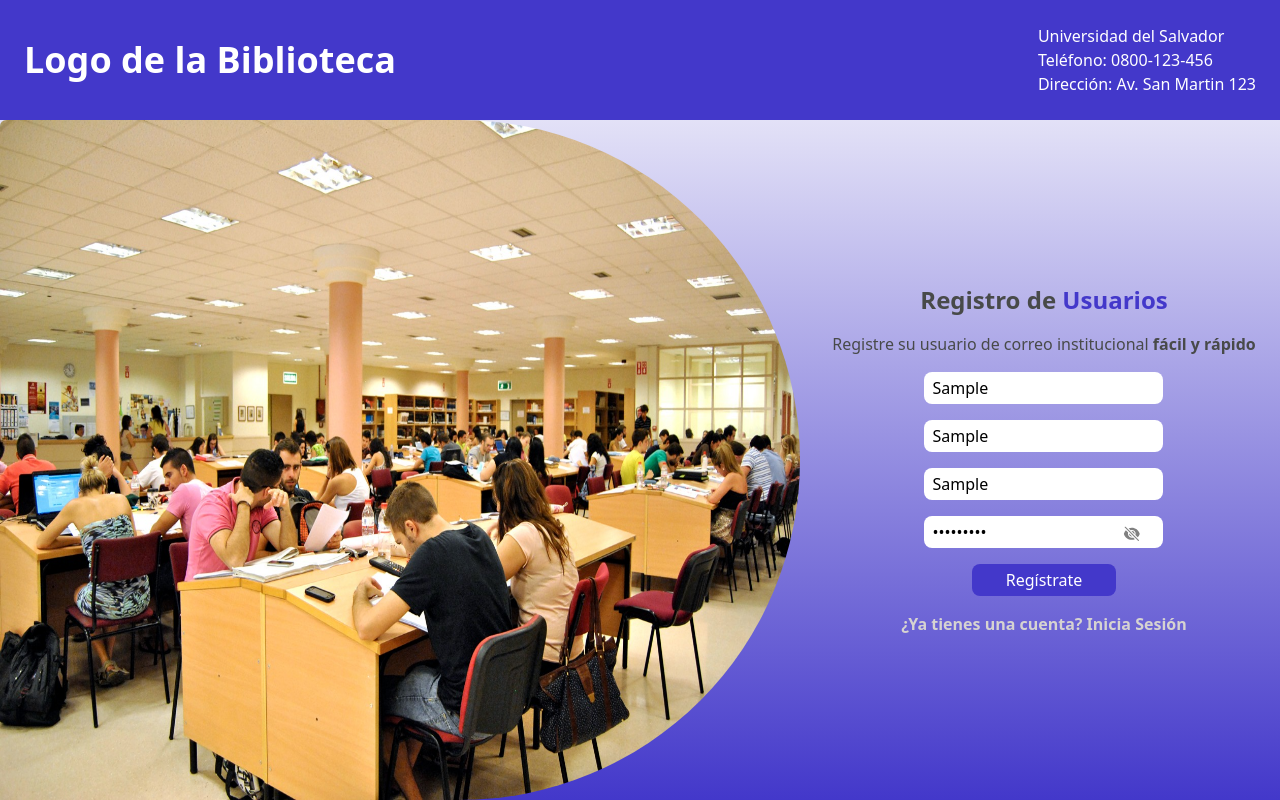
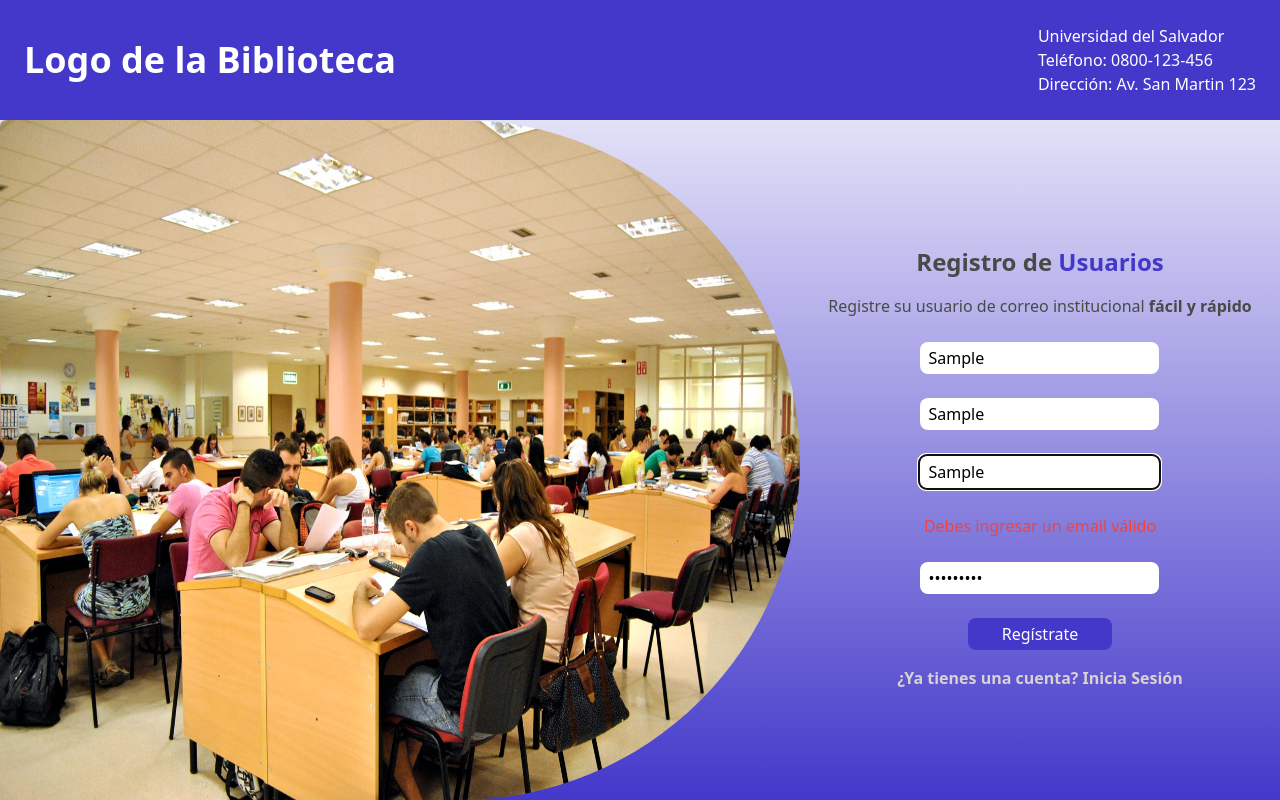
Before and after one commit to FelipeMc15/Front-End-Bibliometrica, a Next.js app: page /register in a window 1280 px wide. Both pictures are taken after typing "Sample", "Sample", "Sample", "Sample123" into the empty fields and a click on the button "Regístrate". Built offline with nearby package versions, Linux system fonts and the light colour scheme.

Commit message:
react-hook-form & yup added, config and code has been refactored

```diff
--- a/app/login/models/login.models.ts
+++ b/app/login/models/login.models.ts
@@ -2,3 +2,8 @@ export interface LoginUser{
     email: string,
     password: string
 }
+
+export type InputsLogin = {
+    user: string;
+    password: string;
+  };
--- a/app/login/page.tsx
+++ b/app/login/page.tsx
@@ -1,39 +1,43 @@
 "use client";
 import Image from "next/image";
 import Link from "next/link";
+import { ChangeEvent, useRef, useState } from "react";
+import { useDispatch } from "react-redux";
+import { Dispatch } from "redux";
+import { SubmitHandler, useForm } from "react-hook-form";
+import { yupResolver } from "@hookform/resolvers/yup";
 import { publicRoutes } from "routes/routes.models";
 import LoginImage from "./assets/Login-Image.jpeg";
-import { FormEvent, useRef, useState } from "react";
 import { getUserAction } from "redux/actions/user-actions/get.user.action";
-import { useDispatch } from "react-redux";
-import { Dispatch } from "redux";
 import NavBarLogAndReg from "app/components/NavBarLogAndReg";
+import { loginSchema } from "./schemas/login.schema";
+import { InputsLogin } from "./models/login.models";
 
 export default function Login() {
   const [showPwd, setShowPwd] = useState(false);
-  const [errors, setErrors] = useState({ user: "", password: "" });
+  const [formLogin, setFormLogin] = useState({ user: "", password: "" });
   const formRef = useRef() as React.MutableRefObject<HTMLFormElement>;
   const dispatch = useDispatch<Dispatch<any>>();
-  function handleLogin(e: FormEvent) {
-    e.preventDefault();
-    const formData = new FormData(formRef.current);
-    const values = Object.fromEntries(formData);
-    const errorObject = { user: "", password: "" };
-    if (values.user === "") {
-      errorObject.user = "Debe ingresar un usuario";
+  const {
+    register,
+    formState: { errors },
+    handleSubmit,
+  } = useForm<InputsLogin>({
+    resolver: yupResolver(loginSchema), defaultValues:{
+      user: "",
+      password:""
     }
+  });
 
-    if (values.password === "") {
-      errorObject.password = "Debe ingresar una contraseña";
-    }
-    setErrors(errorObject);
+  const handleLogin: SubmitHandler<InputsLogin> = (data) => {
+    console.log(data, "soy data");
     dispatch(getUserAction(1));
+  };
+
+  function handleChange(e: ChangeEvent<HTMLInputElement>) {
+    setFormLogin({ ...formLogin, [e.target.name]: e.target.value });
   }
-  function handleChange() {
-    if (errors.user || errors.password) {
-      setErrors({ user: "", password: "" });
-    }
-  }
+
   return (
     <div className="bg-gradient-to-t from-indigo-700 h-screen w-screen">
       <NavBarLogAndReg />
@@ -46,7 +50,7 @@ export default function Login() {
       >
         <Image
           src={LoginImage}
-          alt="Imagen ilustrativa para la sección de Login"
+          alt="Imagen ilustrativa para la sección de Inicio de Sesión"
           className="sm:rounded-r-full rounded-t-[180px]"
           width={800}
           height={900}
@@ -63,28 +67,33 @@ export default function Login() {
           </h1>
           <form
             ref={formRef}
-            onChange={handleChange}
-            onSubmit={handleLogin}
+            onSubmit={handleSubmit(handleLogin)}
             className="flex flex-col justify-center items-center gap-6"
           >
             <p className="text-grey font-medium text-center">
               Inicie sesión mediante su usuario de correo institucional
             </p>
             <input
-              name="user"
+              {...register("user", { required: true })}
+              aria-invalid={errors.user ? "true" : "false"}
               type="text"
               placeholder="Usuario"
+              onChange={handleChange}
               className={
                 !errors.user
                   ? "pl-2 py-1 rounded-lg"
                   : "pl-2 py-1 rounded-lg border-2 border-solid border-red-500"
               }
             />
-            {errors.user && <p className="text-red-500">{errors.user}</p>}
+            {errors.user && (
+              <p className="text-red-500">{errors.user.message}</p>
+            )}
             <input
-              name="password"
+              {...register("password", { required: true })}
+              aria-invalid={errors.password ? "true" : "false"}
               type={!showPwd ? "password" : "text"}
               placeholder="Contraseña"
+              onChange={handleChange}
               className={
                 !errors.password
                   ? "pl-2 py-1 rounded-lg"
@@ -92,7 +101,7 @@ export default function Login() {
               }
             />
             {errors.password && (
-              <p className="text-red-500 ">{errors.password}</p>
+              <p className="text-red-500 ">{errors.password.message}</p>
             )}
             {!errors.user && !errors.password && (
               <div
--- /dev/null
+++ b/app/login/schemas/login.schema.ts
@@ -0,0 +1,5 @@
+import * as yup from "yup";
+export const loginSchema = yup.object().shape({
+    user: yup.string().email("Debes ingresar un email válido").required("Debes ingresar un usuario"),
+    password: yup.string().required("Debes ingresar una contraseña")
+  });
--- a/app/register/page.tsx
+++ b/app/register/page.tsx
@@ -1,45 +1,49 @@
 "use client";
 import Image from "next/image";
 import Link from "next/link";
+import { ChangeEvent, useRef, useState } from "react";
+import { useDispatch } from "react-redux";
+import { Dispatch } from "redux";
+import { SubmitHandler, useForm } from "react-hook-form";
+import { yupResolver } from "@hookform/resolvers/yup";
 import { publicRoutes } from "routes/routes.models";
 import LoginImage from "../login/assets/Login-Image.jpeg";
-import { FormEvent, useRef, useState } from "react";
-import { getUserAction } from "redux/actions/user-actions/get.user.action";
-import { useDispatch } from "react-redux";
-import { Dispatch } from "redux";
 import NavBarLogAndReg from "app/components/NavBarLogAndReg";
+import { registerSchema } from "./schemas/register.schema";
+import { InputsRegister } from "./models/register.models";
 
 export default function Register() {
   const [showPwd, setShowPwd] = useState(false);
-  const [errors, setErrors] = useState({name:"", lastname:"", user: "", password: "" });
-  const formRef = useRef() as React.MutableRefObject<HTMLFormElement>;
+  const [formRegister, setFormRegister] = useState({
+    name: "",
+    lastname: "",
+    user: "",
+    password: "",
+  });
   const dispatch = useDispatch<Dispatch<any>>();
-  function handleRegister(e: FormEvent) {
-    e.preventDefault();
-    const formData = new FormData(formRef.current);
-    const values = Object.fromEntries(formData);
-    const errorObject = {name:"", lastname:"", user: "", password: "" };
-    if (values.name === "") {
-      errorObject.name = "Debe ingresar un nombre";
-    }
-    if (values.lastname === "") {
-      errorObject.lastname = "Debe ingresar un apellido";
-    }
-    if (values.user === "") {
-      errorObject.user = "Debe ingresar un usuario";
+  const {
+    register,
+    formState: { errors },
+    handleSubmit,
+  } = useForm<InputsRegister>({
+    resolver: yupResolver(registerSchema),
+    defaultValues: {
+      name: "",
+      lastname: "",
+      user: "",
+      password: "",
+    },
+  });
+
+  const handleRegister: SubmitHandler<InputsRegister> = (data) => {
+    console.log(data, "soy data");
+    //dispatch(getUserAction(1));
+  };
+
+  function handleChange(e: ChangeEvent<HTMLInputElement>) {
+    setFormRegister({ ...formRegister, [e.target.name]: e.target.value });
   }
 
-    if (values.password === "") {
-      errorObject.password = "Debe ingresar una contraseña";
-    }
-    setErrors(errorObject);
-    //dispatch(getUserAction(1));
-  }
-  function handleChange() {
-    if (errors.name || errors.lastname || errors.user || errors.password) {
-      setErrors({name: "", lastname: "", user: "", password: ""});
-    }
-  }
   return (
     <div className="bg-gradient-to-t from-indigo-700 h-screen w-screen">
       <NavBarLogAndReg />
@@ -52,7 +56,7 @@ export default function Register() {
       >
         <Image
           src={LoginImage}
-          alt="Imagen ilustrativa para la sección de Login"
+          alt="Imagen ilustrativa para la sección de Registro"
           className="sm:rounded-r-full rounded-t-[180px]"
           width={800}
           height={900}
@@ -68,51 +72,63 @@ export default function Register() {
             Registro de <span className="text-indigo-700">Usuarios</span>
           </h1>
           <form
-            ref={formRef}
-            onChange={handleChange}
-            onSubmit={handleRegister}
-            className="flex flex-col justify-center items-center gap-4"
+            onSubmit={handleSubmit(handleRegister)}
+            className="flex flex-col justify-center items-center gap-6"
           >
             <p className="text-grey font-medium text-center">
               Registre su usuario de correo institucional <b>fácil y rápido</b>
             </p>
             <input
-              name="name"
+              {...register("name", { required: true })}
+              aria-invalid={errors.name ? "true" : "false"}
               type="text"
               placeholder="Nombre"
+              onChange={handleChange}
               className={
                 !errors.name
                   ? "pl-2 py-1 rounded-lg"
                   : "pl-2 py-1 rounded-lg border-2 border-solid border-red-500"
               }
             />
-            {errors.name && <p className="text-red-500">{errors.name}</p>}
+            {errors.name && (
+              <p className="text-red-500">{errors.name.message}</p>
+            )}
             <input
-              name="lastname"
+              {...register("lastname", { required: true })}
+              aria-invalid={errors.lastname ? "true" : "false"}
               type="text"
               placeholder="Apellido"
+              onChange={handleChange}
               className={
                 !errors.lastname
                   ? "pl-2 py-1 rounded-lg"
                   : "pl-2 py-1 rounded-lg border-2 border-solid border-red-500"
               }
             />
-            {errors.lastname && <p className="text-red-500">{errors.lastname}</p>}
+            {errors.lastname && (
+              <p className="text-red-500">{errors.lastname.message}</p>
+            )}
             <input
-              name="user"
+              {...register("user", { required: true })}
+              aria-invalid={errors.user ? "true" : "false"}
               type="text"
               placeholder="Usuario"
+              onChange={handleChange}
               className={
                 !errors.user
                   ? "pl-2 py-1 rounded-lg"
                   : "pl-2 py-1 rounded-lg border-2 border-solid border-red-500"
               }
             />
-            {errors.user && <p className="text-red-500">{errors.user}</p>}
+            {errors.user && (
+              <p className="text-red-500">{errors.user.message}</p>
+            )}
             <input
-              name="password"
+              {...register("password", { required: true })}
+              aria-invalid={errors.password ? "true" : "false"}
               type={!showPwd ? "password" : "text"}
               placeholder="Contraseña"
+              onChange={handleChange}
               className={
                 !errors.password
                   ? "pl-2 py-1 rounded-lg"
@@ -120,11 +136,14 @@ export default function Register() {
               }
             />
             {errors.password && (
-              <p className="text-red-500 ">{errors.password}</p>
+              <p className="text-red-500 ">{errors.password.message}</p>
             )}
-            {!errors.name && !errors.lastname && !errors.user && !errors.password && (
+            {!errors.name &&
+              !errors.lastname &&
+              !errors.user &&
+              !errors.password && (
                 <div
-                className="absolute ml-44 sm:mt-[8.7rem] mt-[10.1rem] cursor-pointer"
+                  className="absolute ml-40 sm:mt-[10rem] mt-[10.1rem] cursor-pointer"
                   onClick={() => setShowPwd(!showPwd)}
                 >
                   {showPwd ? (
--- a/package.json
+++ b/package.json
@@ -8,13 +8,16 @@
     "lint": "next lint"
   },
   "dependencies": {
+    "@hookform/resolvers": "^3.0.1",
     "axios": "^1.3.5",
     "next": "^13.2.4",
     "react": "^18.2.0",
     "react-dom": "^18.2.0",
+    "react-hook-form": "^7.43.9",
     "react-redux": "^8.0.5",
     "redux": "^4.2.1",
-    "redux-thunk": "^2.4.2"
+    "redux-thunk": "^2.4.2",
+    "yup": "^1.1.0"
   },
   "devDependencies": {
     "@types/node": "18.15.11",
--- a/redux/actions/user-actions/get.user.action.ts
+++ b/redux/actions/user-actions/get.user.action.ts
@@ -5,6 +5,6 @@ export const GET_USER = "GET USER";
 
 export function getUserAction(id:number){
     return async function() {
-            const user = await axios(`http://localhost:3001/user/${id}`)
+        const user = await axios(`http://localhost:3001/user/${id}`)
     }
 }
```
Also changed, not shown: app/register/models/register.models.ts (added, +13 -0 lines), app/register/schemas/register.schema.ts (added, +8 -0 lines), 1 other file (tests, documents, lock files or other folders). Lines whose indentation alone changed are shown as unchanged.
